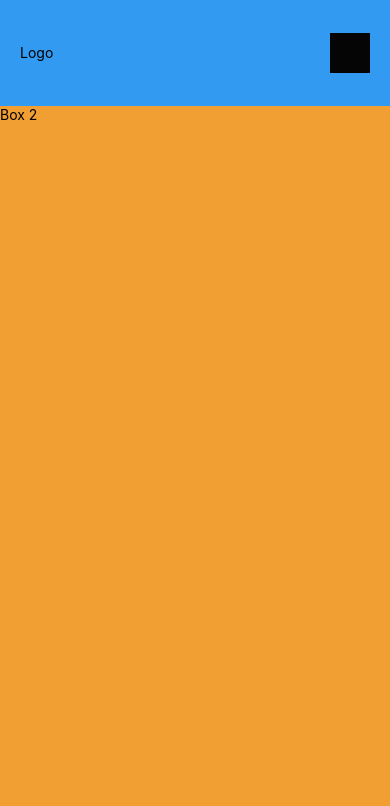
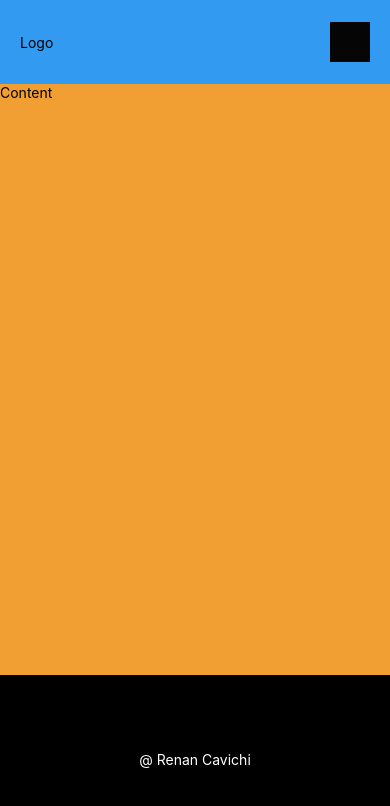
Before and after one commit to renancavichi/tutorial-react-native-expo-2sem-2025, a React Native app: screen / in a window 390 px wide. Shown: the top 806 px of the page. Built offline with nearby package versions, Linux system fonts and the light colour scheme.

Commit message:
Exemplo componentes Header e Footer

```diff
--- a/App.js
+++ b/App.js
@@ -1,15 +1,15 @@
 import { View, Text, StyleSheet } from 'react-native'
+import Header from './src/components/Header'
+import Footer from './src/components/Footer'
 
 export default function App() {
   return (
     <View style={styles.container}>
-      <View style={styles.header}>
-        <Text>Logo</Text>
-        <View style={styles.menu}></View>
+      <Header />
+      <View style={styles.content}>
+        <Text>Content</Text>
       </View>
-      <View style={styles.content}>
-        <Text>Box 2</Text>
-      </View>
+      <Footer />
     </View>
   )
 }
@@ -21,23 +21,9 @@ const styles = StyleSheet.create({
     justifyContent: "center",
     alignItems: "center"
   },
-  header: {
-    flex: 1,
-    width: "100%",
-    backgroundColor: "#329bf1ff",
-    justifyContent: "space-between",
-    alignItems: "center",
-    flexDirection: "row",
-    paddingHorizontal: 20
-  },
   content: {
     flex: 7,
     width: "100%",
     backgroundColor: "#f19f32ff"
-  },
-  menu: {
-    width: 40,
-    height: 40,
-    backgroundColor: "#050505ff"
   }
 })
--- /dev/null
+++ b/src/components/Footer.js
@@ -0,0 +1,24 @@
+import {View, Text, StyleSheet} from 'react-native'
+
+function Footer() {
+  return (
+    <View style={styles.footer}>
+        <Text style={styles.ftext}>@ Renan Cavichi</Text>
+    </View>
+  )
+}
+
+const styles = StyleSheet.create({
+  footer: {
+    flex: 2,
+    width: "100%",
+    backgroundColor: "#000000ff",
+    justifyContent: 'center',
+    alignItems: 'center'
+  },
+  ftext:{
+    color: "#FFF"
+  }
+})
+
+export default Footer
--- /dev/null
+++ b/src/components/Header.js
@@ -0,0 +1,27 @@
+import {View, Text, StyleSheet} from 'react-native'
+
+export default function Header() {
+  return (
+    <View style={styles.header}>
+        <Text>Logo</Text>
+        <View style={styles.menu}></View>
+    </View>
+  )
+}
+
+const styles = StyleSheet.create({
+  header: {
+    flex: 1,
+    width: "100%",
+    backgroundColor: "#329bf1ff",
+    justifyContent: "space-between",
+    alignItems: "center",
+    flexDirection: "row",
+    paddingHorizontal: 20
+  },
+  menu: {
+    width: 40,
+    height: 40,
+    backgroundColor: "#050505ff"
+  }
+})
```
